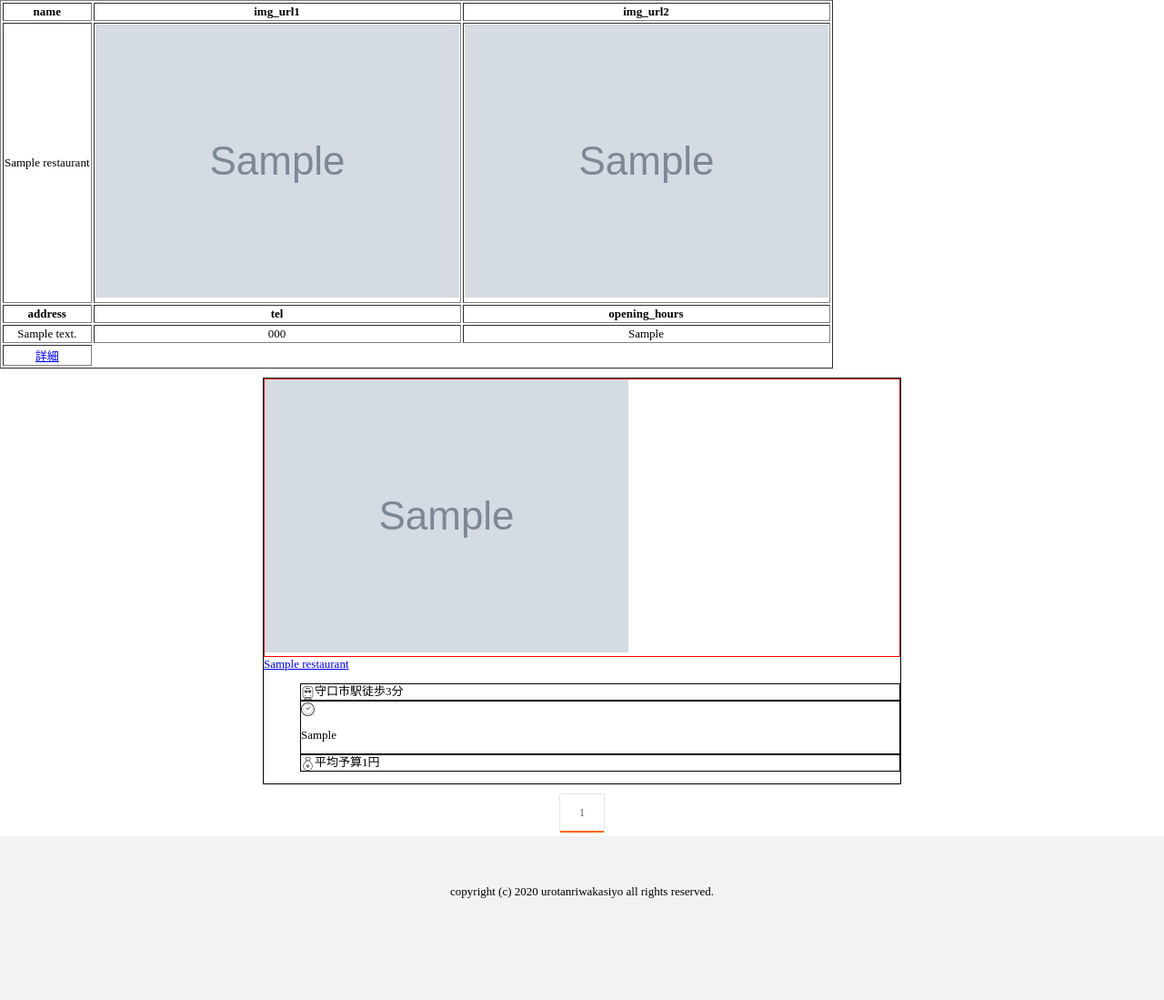
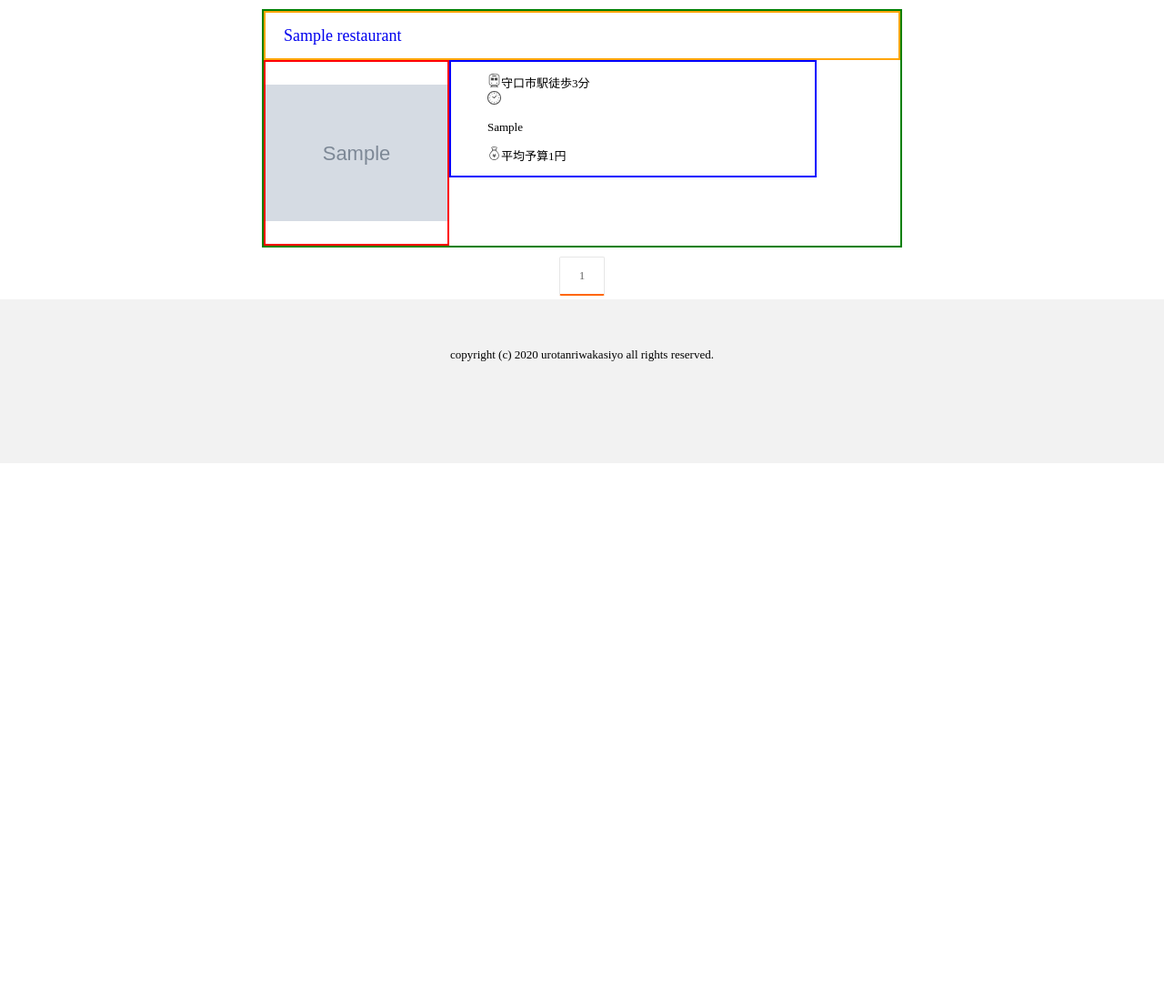
Before and after one commit to ry-2456/Restaurant_Searcher_Using_Gurunabi_API, a Flask app: page /page in a window 1280 px wide. Shown: the part 70-1169 px from the top of the page at 91% size. After the commit the page ends 579 px from the top, so only its background shows below. Run offline with Flask 2, Linux system fonts and the light colour scheme; tables that the repository leaves empty hold one stand-in row (values such as "Sample post"); grey boxes marked "Sample" are stand-in pictures; parts of the project's set-up code (start-up, migrations or seed data) failed here and were passed over.

Commit message:
[update]レストラン一覧ページのレイアウトを大雑把に整えた

```diff
--- a/rest_searcher/static/css/header.css
+++ b/rest_searcher/static/css/header.css
@@ -14,7 +14,7 @@ header .headline {
 
 ul.nav-list {
   float: right;
-  list-style: none;
+  /*list-style: none;*/
   height: 70px;
   margin: 0 100px;
   padding: 0;
@@ -36,7 +36,7 @@ li.nav-list-item {
 /*クリックできる範囲を広くする*/
 header a {
   color: #f2f2f2;
-  text-decoration: none;
+  /*text-decoration: none;*/
   display: block;
 }
 
--- a/rest_searcher/static/css/main.css
+++ b/rest_searcher/static/css/main.css
@@ -2,3 +2,12 @@ body {
   margin: 0;
   font-size: 13px;
 }
+
+ul {
+  list-style: none;
+}
+
+
+a {
+  text-decoration: none;
+}
--- a/rest_searcher/static/css/main_content.css
+++ b/rest_searcher/static/css/main_content.css
@@ -1,20 +1,63 @@
-.rest-item {
-  border: solid 1px black;
+/*親要素に高さをもたせる*/
+.clearfix::after {
+  content: " ";
+  display: block;
+  clear: both;
+}
+
+div.rest-item {
   width: 700px;
   margin: 10px auto;
+  /*overflow: hidden;*/
 }
 
-
-.rest-info-container ul.rest-info {
-  list-style: none;
-  line-height: 15px;
+.rest-name {
+  height: 50px;
 }
-.rest-info-elem {
-  border: 1px solid black;
+.rest-name a {
+  display: inline-block;
+  width: 100%;
+  padding-left: 20px;
+  line-height: 50px;
+  font-size: 18px;
 }
 
-.rest-info img{
+div.rest-info-container {
+  /*display: inline-box;*/
+  width: 400px;
+  float: left;
+}
+
+div.rest-img {
+  display: inline-block;
+  float: left;
+  height: 200px;
+  width: 200px;
+}
+
+.rest-img img {
+  height: 200px;
+  width: 200px;
+  /*object-fit: cover;*/
+  object-fit: contain;
+}
+/*
+ul.rest-info {
+  list-style: none;
+  padding: 0;
+  display: inline-block;
+}
+
+li.rest-info-elem {
+  border: 1px solid black;
+  display: inline-box;
+}
+
+.rest-openinghours p {
+  border: solid 1px black;
+  display: inline-block;
+}
+*/.rest-info img{
   width: 15px;
   height: 15px;
-  vertical-align: middle;
 }
--- a/rest_searcher/static/css/pagenation.css
+++ b/rest_searcher/static/css/pagenation.css
@@ -8,11 +8,13 @@
   list-style: none;
   margin: 0 auto;
   padding: 0;
-  overflow: hidden; /*floatしてるliがulからはみ出ないように*/
-<<<<<<< HEAD
-=======
-=======
->>>>>>> 86ad9bc... fd
+  /*overflow: hidden; /*floatしてるliがulからはみ出ないように*/
+}
+
+.clearfix::after {
+  content: " ";
+  display: block;
+  clear: both;
 }
 
 .pagenation li {
@@ -30,10 +32,6 @@
   background-color: #ffffff;
 }
 .pagenation .page-btn:hover {
-<<<<<<< HEAD
-=======
-=======
->>>>>>> 86ad9bc... fd
   color: #ff6600;
 }
 
--- a/rest_searcher/templates/layout.html
+++ b/rest_searcher/templates/layout.html
@@ -31,7 +31,8 @@
   </header>
 
 
-  <main style="width:100%; background-color:#ffffff; clear:both;">
+  <!-- <main style="width:100%; background-color:#ffffff; clear:both;"> -->
+  <main style="width:100%; background-color:#ffffff;">
     {% block content %}
     {% endblock %}
   </main>
--- a/rest_searcher/templates/page.html
+++ b/rest_searcher/templates/page.html
@@ -8,61 +8,24 @@
     <a href="{{ url_for('test2', username='rintarou') }}"> click me to go test2</a>
   </div>
   #}
-  <div>
-    {% for restaurant in rests.items %}
-      <div style="border: 10px soild black;">
-        <table border="1" style="text-align: center;">
-          <tr>
-            <th>name</th>
-            <th>img_url1</th>
-            <th>img_url2</th>
-          </tr>
-          <tr>
-            <td>{{ restaurant.name }}</td>
-
-            {% if restaurant.img_url1 %}
-              <td><img src="{{ restaurant.img_url1 }}" /></td>
-            {% else %}
-              <td>画像がありません</td>
-            {% endif %}
-
-            {% if restaurant.img_url2 %}
-              <td><img src="{{ restaurant.img_url2 }}" /></td>
-            {% else %}
-              <td>画像がありません</td>
-            {% endif %}
-          </tr>
-          <tr>
-            <th>address</th>
-            <th>tel</th>
-            <th>opening_hours</th>
-          </tr>
-          <tr>
-            <td>{{ restaurant.address }}</td>
-            <td>{{ restaurant.tel }}</td>
-            <td>{{ restaurant.opening_hours }}</td>
-          </tr>
-          <tr>
-            <td><a href="{{ url_for('gnavi_detail', id=restaurant.id) }}" target="_blank">詳細</a>
-          </tr>
-        </table>
-      </div>
-    {% endfor %}
-  </div>
 
   <!-- レストラン一覧 -->
   <div class="main-content">
     {% for rest in rests.items %}
-      <div class="rest-item">
-        <div class="rest-img" style="border: solid 1px red;">
-          {% if rest.img_url1 %}
-            <img src="{{ rest.img_url1 }}" />
-          {% elif rest.img_url2 %}
-            <img src="{{ rest.img_url2 }}" />
-          {% endif %}
+      <div class="rest-item clearfix" style="border: solid 2px green;">
+        <div class="rest-name" style="border:solid 2px orange;">
+          <a href="{{ url_for('gnavi_detail', id=rest.id) }}" target="_blank">{{ rest.name }}</a>
         </div>
-        <div class="rest-info-container">
-          <a href="{{ url_for('gnavi_detail', id=rest.id) }}" target="_blank">{{ rest.name }}</a>
+        <div class="rest-img" style="border: solid 2px red;">
+          <a href="{{ url_for('gnavi_detail', id=rest.id) }}">
+            {% if rest.img_url1 %}
+              <img src="{{ rest.img_url1 }}" />
+            {% elif rest.img_url2 %}
+              <img src="{{ rest.img_url2 }}" />
+            {% endif %}
+          </a>
+        </div>
+        <div class="rest-info-container" style="border:solid 2px blue;">
           <ul class="rest-info">
             <li class="rest-access rest-info-elem"><img src="{{ url_for('static', filename='img/train.svg') }}" />守口市駅徒歩3分</li>
             <li class="rest-openinghours rest-info-elem"><img src="{{ url_for('static', filename='img/clock.svg') }}" /><p>{{ rest.opening_hours }}</p></li>
@@ -74,7 +37,7 @@
   </div>
 
   <div class="pagenation">
-    <ul class="page-numbers">
+    <ul class="page-numbers clearfix">
       <!-- 次ページヘのリンク -->
       {% if rests.prev_num %}
         <li><a href="{{ url_for('page', page=rests.prev_num) }}" class="prev-page page-btn"> < </a></li>
--- a/rest_searcher/views.py
+++ b/rest_searcher/views.py
@@ -23,9 +23,9 @@ def page():
     page = request.args.get('page', default=1, type=int)
     rests = db.session.query(Restaurant).order_by(
         Restaurant.id.asc()).paginate(page=page, per_page=20)
-    for rest in rests.items:
-        print(rest)
-    print(len(rests.items))
+    # for rest in rests.items:
+    #     print(rest)
+    # print(len(rests.items))
 
     return render_template("page.html", rests=rests ,title="page")
 
@@ -111,10 +111,10 @@ def gnavi():
                         opening_hours = res["rest"][i]["opentime"],
                         budget = res["rest"][i]["budget"]
                    )
-            print("######################")
-            print(res["rest"][i]["pr"]["pr_short"])
-            print(res["rest"][i]["pr"]["pr_long"])
-            print("######################")
+            # print("######################")
+            # print(res["rest"][i]["pr"]["pr_short"])
+            # print(res["rest"][i]["pr"]["pr_long"])
+            # print("######################")
 
             restaurants.append(rest)
 
```
